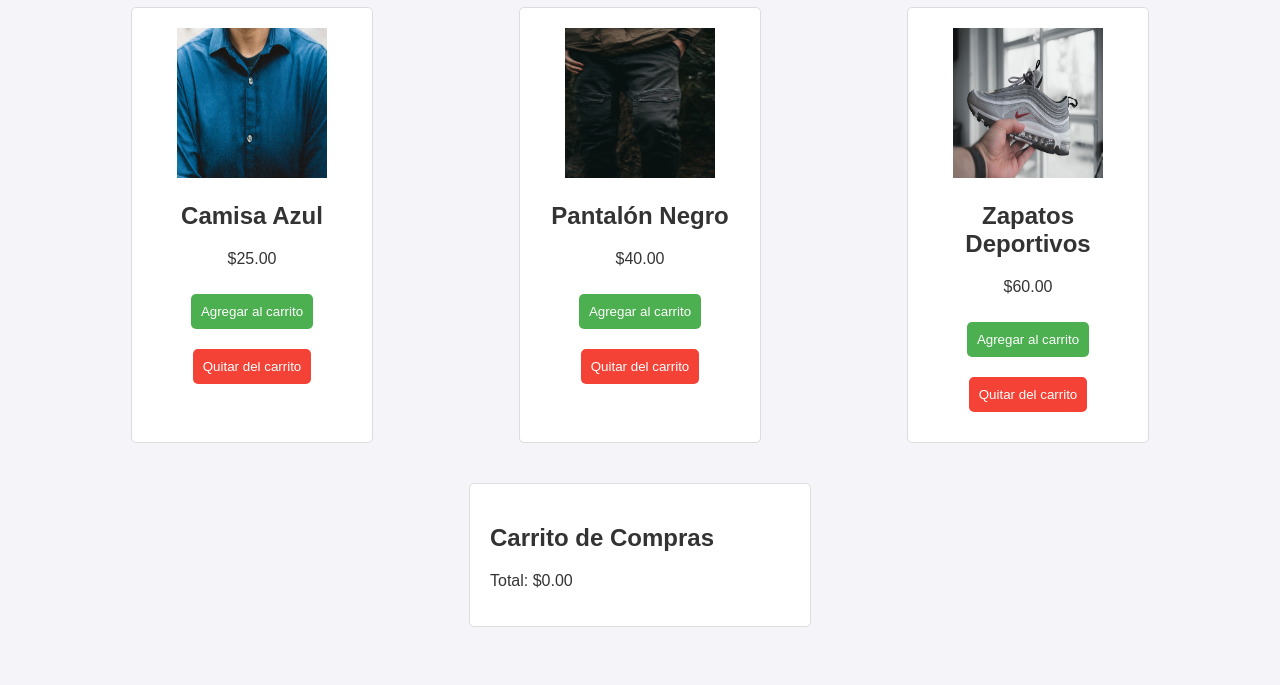
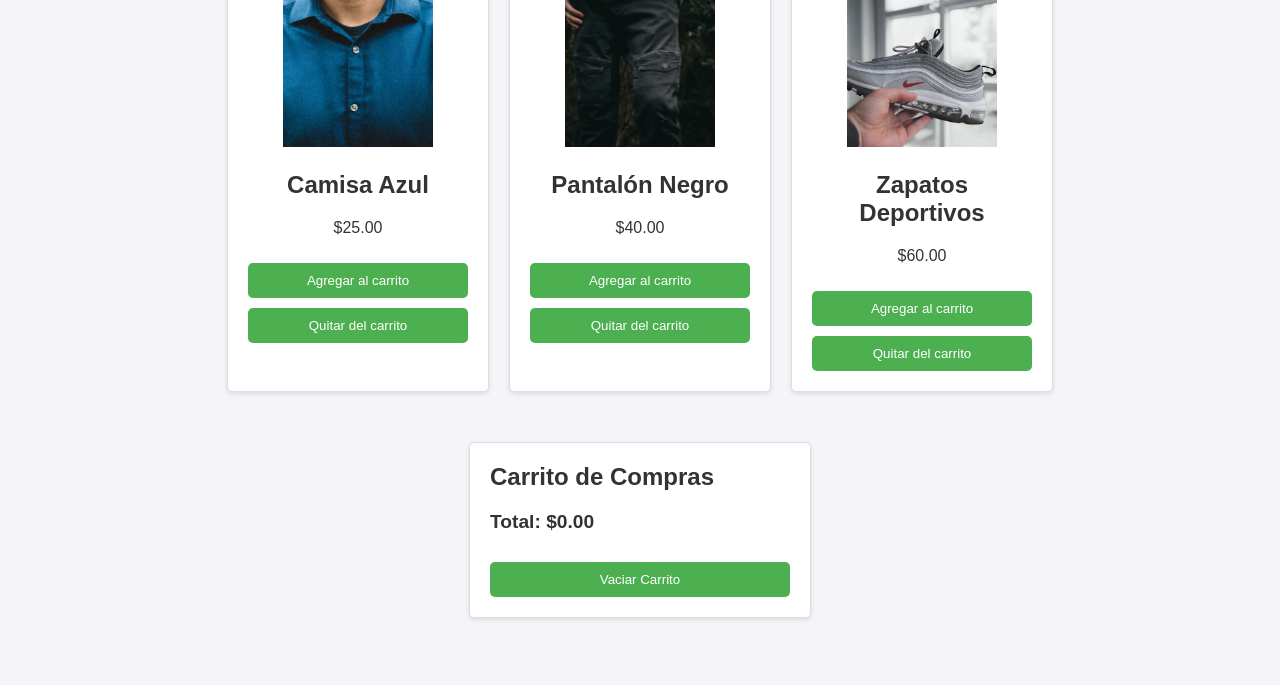
Before and after one commit to FrancoThomas3/CoderHouse_JS, a plain HTML site: page index.html in a window 1280 px wide. Shown: the part 131-816 px from the top of the page. Drawn offline with Linux system fonts and the light colour scheme; some packages are replaced by stand-ins of ours; a script that the page names is missing.

Commit message:
Ultimo Proyecto

```diff
--- a/index.html
+++ b/index.html
@@ -4,52 +4,30 @@
 <head>
     <meta charset="UTF-8">
     <meta name="viewport" content="width=device-width, initial-scale=1.0">
-    <title>Tiendita</title>
-    <link rel="icon" type="image/x-icon" href="/img/tiktok2.jpg">
-    <link rel="stylesheet" href="./style.css">
+    <title>Mini Tienda de Ropa</title>
+    <link rel="stylesheet" href="/style.css">
 </head>
 
 <body>
+    <header>
+        <h1>Mini Tienda de Ropa</h1>
+    </header>
 
-
-    <h1>Tienda de Ropa</h1>
-
-    <!-- Productos -->
-    <div class="products">
-        <div class="product" id="product1">
-            <img src="./img/camisa.jpg" alt="Producto 1">
-            <h2>Camisa Azul</h2>
-            <p>$25.00</p>
-            <button class="add-to-cart" data-id="1" data-name="Camisa Azul" data-price="25.00">Agregar al carrito</button>
-            <button class="remove-from-cart" data-id="1">Quitar del carrito</button>
-        </div>
-        <div class="product" id="product2">
-            <img src="./img/pantalon.jpg" alt="Producto 2">
-            <h2>Pantalón Negro</h2>
-            <p>$40.00</p>
-            <button class="add-to-cart" data-id="2" data-name="Pantalón Negro" data-price="40.00">Agregar al carrito</button>
-            <button class="remove-from-cart" data-id="2">Quitar del carrito</button>
-        </div>
-        <div class="product" id="product3">
-            <img src="./img/zapatillas.jpg" alt="Producto 3">
-            <h2>Zapatos Deportivos</h2>
-            <p>$60.00</p>
-            <button class="add-to-cart" data-id="3" data-name="Zapatos Deportivos" data-price="60.00">Agregar al carrito</button>
-            <button class="remove-from-cart" data-id="3">Quitar del carrito</button>
-        </div>
-    </div>
+    <!-- Contenedor de productos -->
+    <section id="productContainer" class="products"></section>
 
     <!-- Carrito -->
-    <div class="cart">
+    <aside class="cart">
         <h2>Carrito de Compras</h2>
         <ul id="cartItems"></ul>
         <p id="totalPrice">Total: $0.00</p>
-    </div>
+        <button id="emptyCart">Vaciar Carrito</button>
 
+    </aside>
 
-    <!-- SCRIPT  -->
-    <script src="./main.js"> </script>
-
+    <!-- Scripts -->
+    <script src="https://cdn.jsdelivr.net/npm/sweetalert2@11"></script>
+    <script src="/main.js"></script>
 </body>
 
 </html>
--- a/main.js
+++ b/main.js
@@ -4,31 +4,117 @@ if (!localStorage.getItem('cart')) {
 }
 
 
-const addToCartButtons = document.querySelectorAll('.add-to-cart');
-const removeFromCartButtons = document.querySelectorAll('.remove-from-cart');
 const cartItems = document.getElementById('cartItems');
 const totalPrice = document.getElementById('totalPrice');
+const productContainer = document.querySelector('.products');
+const emptyCartButton = document.getElementById('emptyCart');
+
+
+async function fetchProducts() {
+    try {
+        const response = await fetch('./products.json');
+        const products = await response.json();
+        displayProducts(products);
+    } catch (error) {
+        console.error('Error al cargar los productos:', error);
+    }
+}
+
+
+function displayProducts(products) {
+    products.forEach(product => {
+        const productDiv = document.createElement('div');
+        productDiv.classList.add('product');
+
+        productDiv.innerHTML = `
+            <img src="${product.image}" alt="${product.name}">
+            <h2>${product.name}</h2>
+            <p>$${product.price.toFixed(2)}</p>
+            <button class="add-to-cart" data-id="${product.id}" data-name="${product.name}" data-price="${product.price}">
+                Agregar al carrito
+            </button>
+            <button class="remove-from-cart" data-id="${product.id}">Quitar del carrito</button>
+        `;
+
+        productContainer.appendChild(productDiv);
+    });
+
+
+    setupButtons();
+}
+
+
+function setupButtons() {
+    const addToCartButtons = document.querySelectorAll('.add-to-cart');
+    const removeFromCartButtons = document.querySelectorAll('.remove-from-cart');
+
+    addToCartButtons.forEach(button => {
+        button.addEventListener('click', () => {
+            const id = parseInt(button.getAttribute('data-id'));
+            const name = button.getAttribute('data-name');
+            const price = button.getAttribute('data-price');
+            addToCart(id, name, price);
+        });
+    });
+
+    removeFromCartButtons.forEach(button => {
+        button.addEventListener('click', () => {
+            const id = parseInt(button.getAttribute('data-id'));
+            removeFromCart(id);
+        });
+    });
+
+
+    emptyCartButton.addEventListener('click', emptyCart);
+}
 
 
 function addToCart(id, name, price) {
     let cart = JSON.parse(localStorage.getItem('cart'));
-
     const product = { id, name, price: parseFloat(price) };
     cart.push(product);
-
     localStorage.setItem('cart', JSON.stringify(cart));
     updateCart();
+
+
+    Swal.fire({
+        title: 'Producto agregado',
+        text: `${name} ha sido agregado al carrito.`,
+        icon: 'success',
+        timer: 1500,
+        showConfirmButton: false
+    });
 }
 
 
 function removeFromCart(id) {
     let cart = JSON.parse(localStorage.getItem('cart'));
+    cart = cart.filter(product => product.id !== id);
+    localStorage.setItem('cart', JSON.stringify(cart));
+    updateCart();
+
+    Swal.fire({
+        title: 'Producto removido',
+        text: `El producto ha sido eliminado del carrito.`,
+        icon: 'warning',
+        timer: 1500,
+        showConfirmButton: false
+    });
+}
 
 
-    cart = cart.filter(product => product.id !== id);
+function emptyCart() {
+    localStorage.setItem('cart', JSON.stringify([]));
+    updateCart();
 
-    localStorage.setItem('cart', JSON.stringify(cart));
-    updateCart();
+
+    Swal.fire({
+        title: 'Carrito vaciado',
+        text: `Todos los productos han sido eliminados del carrito.`,
+        icon: 'info',
+        timer: 1500,
+        showConfirmButton: false
+    });
 }
 
 
@@ -48,21 +134,7 @@ function updateCart() {
 }
 
 
-addToCartButtons.forEach(button => {
-    button.addEventListener('click', () => {
-        const id = parseInt(button.getAttribute('data-id'));
-        const name = button.getAttribute('data-name');
-        const price = button.getAttribute('data-price');
-        addToCart(id, name, price);
-    });
+document.addEventListener('DOMContentLoaded', () => {
+    fetchProducts();
+    updateCart();
 });
-
-removeFromCartButtons.forEach(button => {
-    button.addEventListener('click', () => {
-        const id = parseInt(button.getAttribute('data-id'));
-        removeFromCart(id);
-    });
-});
-
-
-document.addEventListener('DOMContentLoaded', updateCart);
--- /dev/null
+++ b/products.json
@@ -0,0 +1,20 @@
+[
+    {
+        "id": 1,
+        "name": "Camisa Azul",
+        "price": 25.00,
+        "image": "img/camisa.jpg"
+    },
+    {
+        "id": 2,
+        "name": "Pantalón Negro",
+        "price": 40.00,
+        "image": "img/pantalon.jpg"
+    },
+    {
+        "id": 3,
+        "name": "Zapatos Deportivos",
+        "price": 60.00,
+        "image": "img/zapatillas.jpg"
+    }
+]
--- a/style.css
+++ b/style.css
@@ -1,72 +1,101 @@
-
+/* Estilos generales */
 body {
-    font-family: Arial, sans-serif;
+    font-family: 'Arial', sans-serif;
     background-color: #f4f4f9;
     color: #333;
+    margin: 0;
+    padding: 0;
+    display: flex;
+    flex-direction: column;
+    align-items: center;
+}
+
+header {
+    background-color: #4CAF50;
+    color: white;
+    padding: 20px;
+    width: 100%;
     text-align: center;
-    padding: 50px;
 }
 
 h1 {
-    color: #4CAF50;
+    margin: 0;
+    font-size: 2rem;
 }
 
 .products {
     display: flex;
-    justify-content: space-around;
-    margin-bottom: 40px;
+    justify-content: center;
+    flex-wrap: wrap;
+    margin: 20px 0;
 }
 
 .product {
+    background-color: white;
     border: 1px solid #ddd;
+    border-radius: 5px;
+    margin: 10px;
     padding: 20px;
-    border-radius: 5px;
-    background-color: #fff;
-    width: 200px;
+    width: 220px;
+    text-align: center;
+    box-shadow: 0 2px 5px rgba(0, 0, 0, 0.1);
 }
 
 .product img {
     width: 150px;
     height: 150px;
+    object-fit: cover;
 }
 
 button {
+    background-color: #4CAF50;
+    color: white;
+    border: none;
     padding: 10px;
-    margin: 10px;
-    border: none;
+    margin-top: 10px;
     border-radius: 5px;
     cursor: pointer;
+    width: 100%;
 }
 
-.add-to-cart {
-    background-color: #4CAF50;
-    color: white;
-}
-
-.remove-from-cart {
-    background-color: #f44336;
-    color: white;
+button:hover {
+    background-color: #45a049;
 }
 
 .cart {
-    margin-top: 30px;
-    text-align: left;
+    background-color: white;
+    border: 1px solid #ddd;
+    border-radius: 5px;
+    padding: 20px;
     width: 300px;
-    margin: 0 auto;
-    border: 1px solid #ddd;
-    padding: 20px;
-    background-color: #fff;
-    border-radius: 5px;
+    box-shadow: 0 2px 5px rgba(0, 0, 0, 0.1);
+    margin: 20px 0;
+}
+
+.cart h2 {
+    margin-top: 0;
 }
 
 #cartItems {
     list-style-type: none;
     padding: 0;
+    margin-bottom: 10px;
 }
 
 #cartItems li {
-    background: #f1f1f1;
-    margin-bottom: 5px;
     padding: 10px;
-    border-radius: 4px;
+    border-bottom: 1px solid #ddd;
 }
+
+#totalPrice {
+    font-size: 1.2rem;
+    font-weight: bold;
+}
+
+.clear-cart {
+    background-color: #f44336;
+}
+
+.clear-cart:hover {
+    background-color: #e53935;
+}
```
